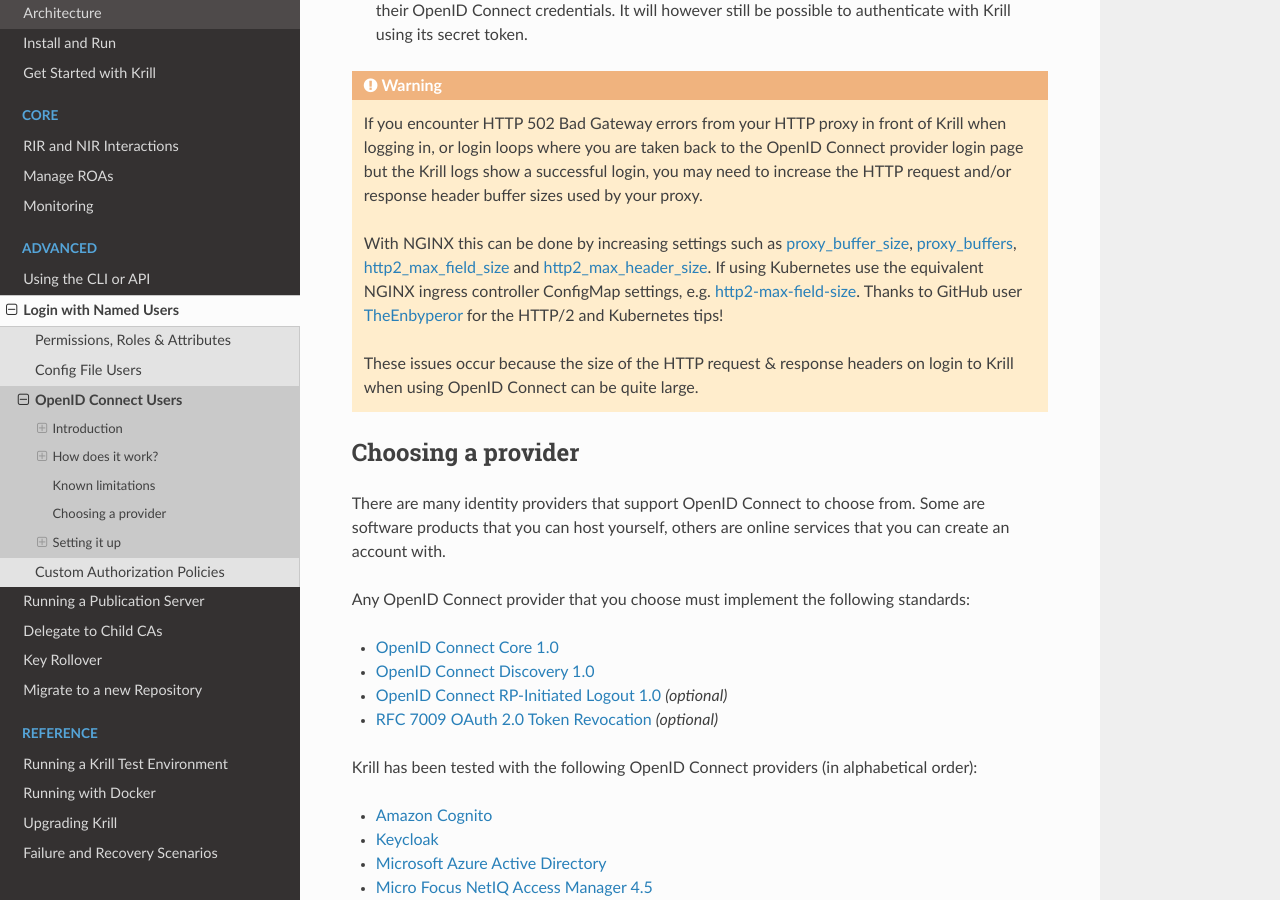
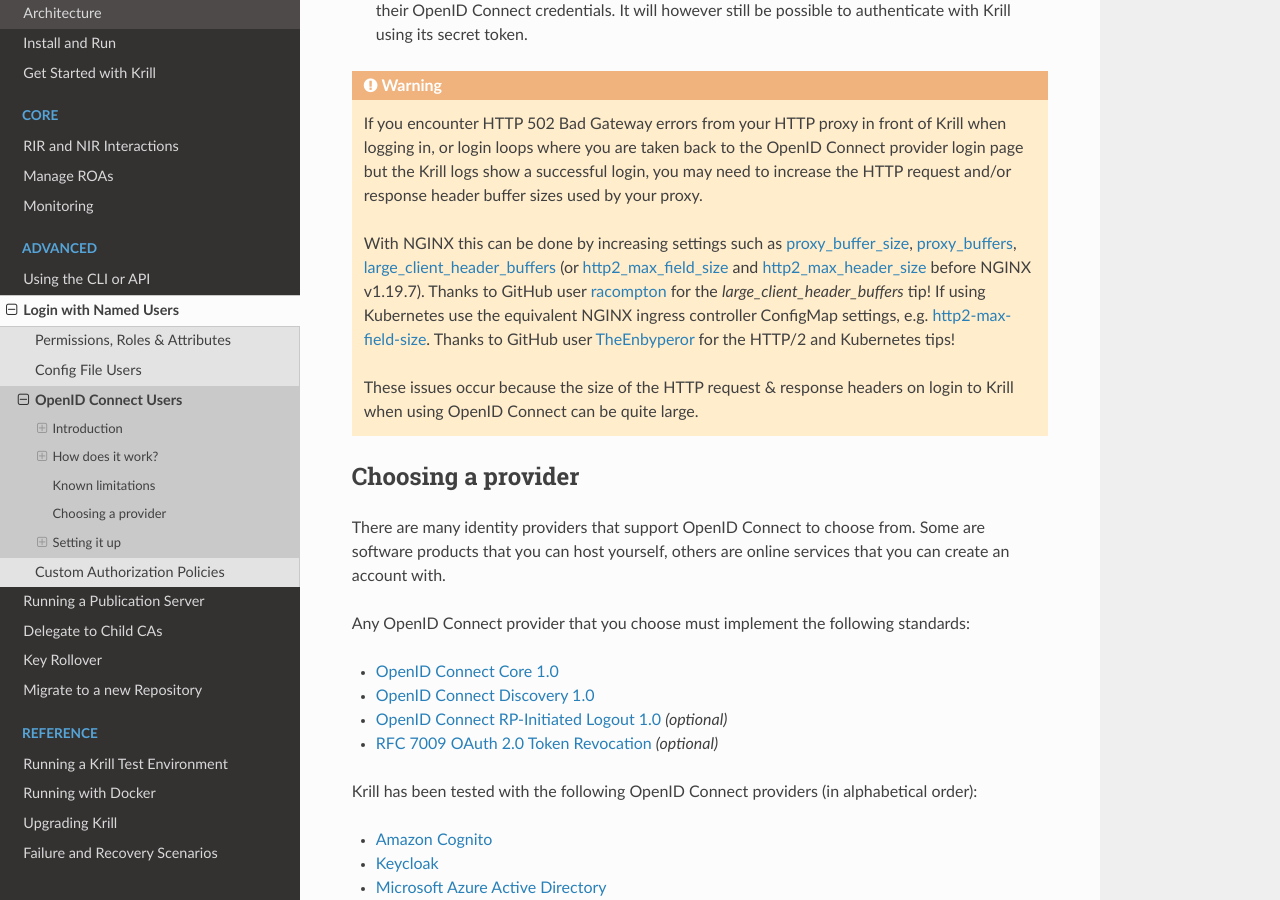
Before and after one commit to NLnetLabs/krill-manual, a Sphinx documentation site: the page built from source/multi-user/openid-connect-provider.rst, in a window 1280 px wide and 900 px high, scrolled down 3348 px. Built offline with Sphinx 7.4.7 and the Read the Docs theme 2.0.0, drawn with Linux system fonts in a browser that asks for light colours; the version number could not be read and is left out.

Commit message:
Refer to newer NGINX directive in OIDC known limitations.

```diff
--- a/source/multi-user/openid-connect-provider.rst
+++ b/source/multi-user/openid-connect-provider.rst
@@ -164,9 +164,9 @@ but require more effort to setup and maintain:
              response header buffer sizes used by your proxy.
 
              With NGINX this can be done by increasing settings such as `proxy_buffer_size <http://nginx.org/en/docs/http/ngx_http_proxy_module.html#proxy_buffer_size>`_,
-             `proxy_buffers <http://nginx.org/en/docs/http/ngx_http_proxy_module.html#proxy_buffers>`_,
-             `http2_max_field_size <https://nginx.org/en/docs/http/ngx_http_v2_module.html#http2_max_field_size>`_ and
-             `http2_max_header_size <https://nginx.org/en/docs/http/ngx_http_v2_module.html#http2_max_header_size>`_.
+             `proxy_buffers <http://nginx.org/en/docs/http/ngx_http_proxy_module.html#proxy_buffers>`_, `large_client_header_buffers <http://nginx.org/en/docs/http/ngx_http_core_module.html#large_client_header_buffers>`_ (or `http2_max_field_size <https://nginx.org/en/docs/http/ngx_http_v2_module.html#http2_max_field_size>`_ and
+             `http2_max_header_size <https://nginx.org/en/docs/http/ngx_http_v2_module.html#http2_max_header_size>`_
+             before NGINX v1.19.7). Thanks to GitHub user `racompton <https://github.com/racompton>`_ for the `large_client_header_buffers` tip!
              If using Kubernetes use the equivalent NGINX ingress controller ConfigMap
              settings, e.g. `http2-max-field-size <https://kubernetes.github.io/ingress-nginx/user-guide/nginx-configuration/configmap/#http2-max-field-size>`_. Thanks to GitHub user `TheEnbyperor <https://github.com/TheEnbyperor>`_ for the HTTP/2 and Kubernetes tips!
 
```
